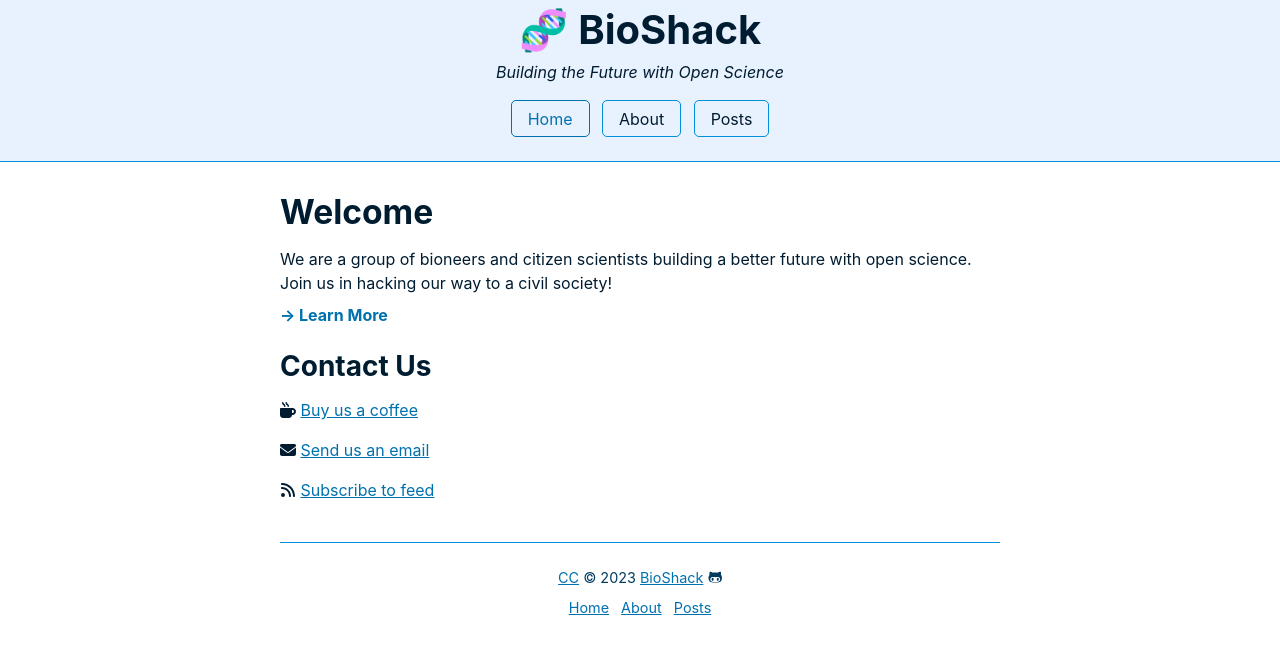
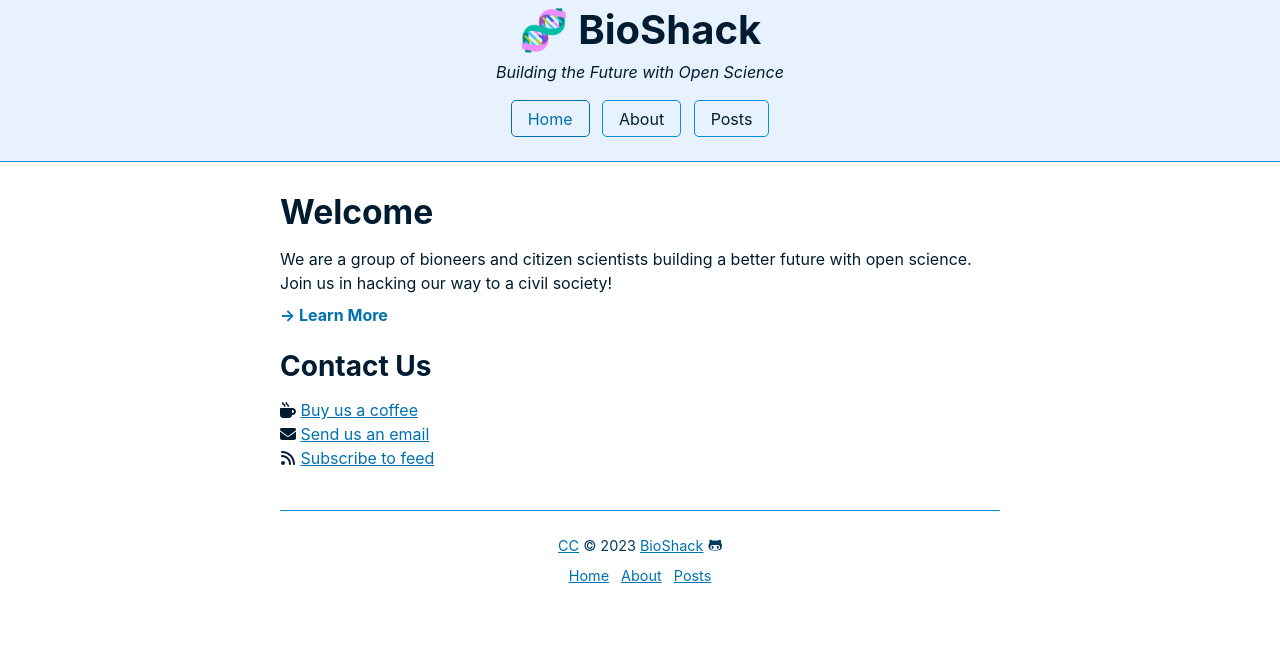
Before and after one commit to megdna/pond, a Jekyll site: the page built from pages/home.md, in a window 1280 px wide. Shown: the top 654 px of the page. Built offline with Jekyll 4.4.1, drawn with Linux system fonts in a browser that asks for light colours; comment, search, counter and statistics services are not loaded.

Commit message:
Update home.md

```diff
--- a/pages/home.md
+++ b/pages/home.md
@@ -9,15 +9,15 @@
 
 ### Contact Us
 
-<dl>
+<dl><dt>
 <svg class="icon" viewBox="0 0 512 512"><path d="M88 0C74.7 0 64 10.7 64 24c0 38.9 23.4 59.4 39.1 73.1l1.1 1C120.5 112.3 128 119.9 128 136c0 13.3 10.7 24 24 24s24-10.7 24-24c0-38.9-23.4-59.4-39.1-73.1l-1.1-1C119.5 47.7 112 40.1 112 24c0-13.3-10.7-24-24-24zM32 192c-17.7 0-32 14.3-32 32V416c0 53 43 96 96 96H288c53 0 96-43 96-96h16c61.9 0 112-50.1 112-112s-50.1-112-112-112H352 32zm352 64h16c26.5 0 48 21.5 48 48s-21.5 48-48 48H384V256zM224 24c0-13.3-10.7-24-24-24s-24 10.7-24 24c0 38.9 23.4 59.4 39.1 73.1l1.1 1C232.5 112.3 240 119.9 240 136c0 13.3 10.7 24 24 24s24-10.7 24-24c0-38.9-23.4-59.4-39.1-73.1l-1.1-1C231.5 47.7 224 40.1 224 24z"/></svg>
 <a href="https://ko-fi.com/bioshack" target="_blank">Buy us a coffee</a>
-</dl>
-<dl>
+</dt>
+<dt>
 <svg class="icon" viewBox="0 0 512 512"><path d="M48 64C21.5 64 0 85.5 0 112c0 15.1 7.1 29.3 19.2 38.4L236.8 313.6c11.4 8.5 27 8.5 38.4 0L492.8 150.4c12.1-9.1 19.2-23.3 19.2-38.4c0-26.5-21.5-48-48-48H48zM0 176V384c0 35.3 28.7 64 64 64H448c35.3 0 64-28.7 64-64V176L294.4 339.2c-22.8 17.1-54 17.1-76.8 0L0 176z"/></svg>
 <a href="mailto:bio@d8a.org" target="_blank">Send us an email</a>
-</dl>
-<dl>
+</dt>
+<dt>
 <svg class="icon" viewBox="0 0 448 512"><path d="M0 64C0 46.3 14.3 32 32 32c229.8 0 416 186.2 416 416c0 17.7-14.3 32-32 32s-32-14.3-32-32C384 253.6 226.4 96 32 96C14.3 96 0 81.7 0 64zM0 416a64 64 0 1 1 128 0A64 64 0 1 1 0 416zM32 160c159.1 0 288 128.9 288 288c0 17.7-14.3 32-32 32s-32-14.3-32-32c0-123.7-100.3-224-224-224c-17.7 0-32-14.3-32-32s14.3-32 32-32z"/></svg>
 <a href="{{ site.baseurl }}/feed" target="_blank">Subscribe to feed</a>
-</dl>
+</dt></dl>
```
